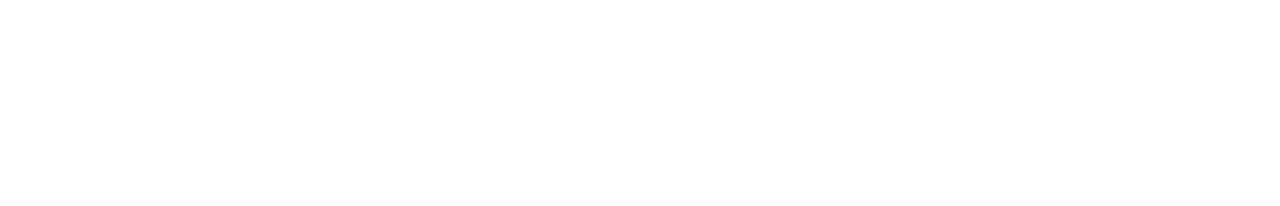
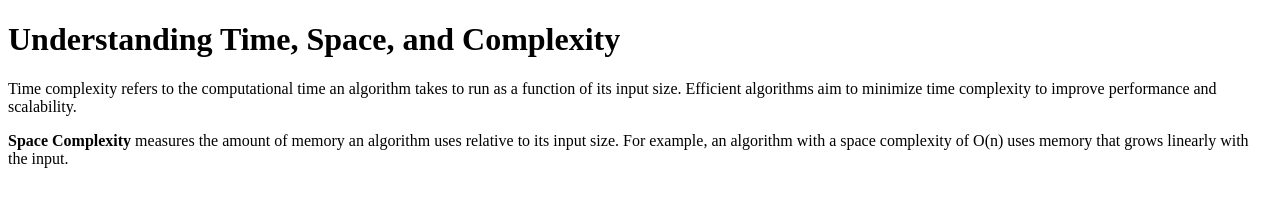
Before and after one commit to acciojob/time-and-space-complexity-11prath, a website: page main.html in a window 1280 px wide. Drawn offline with Linux system fonts and the light colour scheme.

Commit message:
created a submission

```diff
--- a/main.html
+++ b/main.html
@@ -1,16 +1,20 @@
 <!DOCTYPE html>
+<html lang="en">
+<head>
+  <meta charset="UTF-8">
+  <title>Time, Space, and Complexity</title>
+</head>
+<body>
 
-<html>
+  <h1>Understanding Time, Space, and Complexity</h1>
 
-<head>
-	<link rel="stylesheet" href="styles.css">
-</head>
+  <p>
+    Time complexity refers to the computational time an algorithm takes to run as a function of its input size. Efficient algorithms aim to minimize time complexity to improve performance and scalability.
+  </p>
 
-<body>
-	<!-- the entire body must be written by student -->
-    <script type="text/javascript" src="./script.js">
-</script>
+  <p>
+    <b>Space Complexity</b> measures the amount of memory an algorithm uses relative to its input size. For example, an algorithm with a space complexity of O(n) uses memory that grows linearly with the input.
+  </p>
 
 </body>
-
 </html>
```
